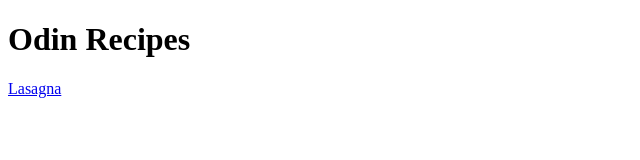
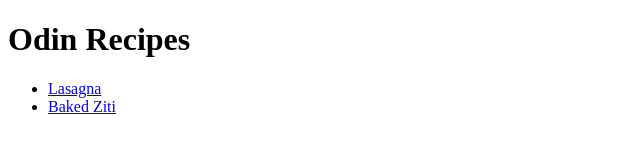
Before and after one commit to stefanougolini/odin-recipes, a plain HTML site: page index.html in a window 1280 px wide. Shown: the whole page, without its empty margins (0-640 px from the left). Drawn offline with Linux system fonts and the light colour scheme.

Commit message:
updated index as it was not saved

```diff
--- a/index.html
+++ b/index.html
@@ -8,7 +8,10 @@
 <body>
     <h1>Odin Recipes</h1>
 
-    <a href="recipes/lasagna.html">Lasagna</a>
+    <ul>
+        <li><a href="recipes/lasagna.html">Lasagna</a></li>
+        <li><a href="recipes/baked_ziti.html">Baked Ziti</a></li>
+    </ul>
 
 </body>
 </html>
```
